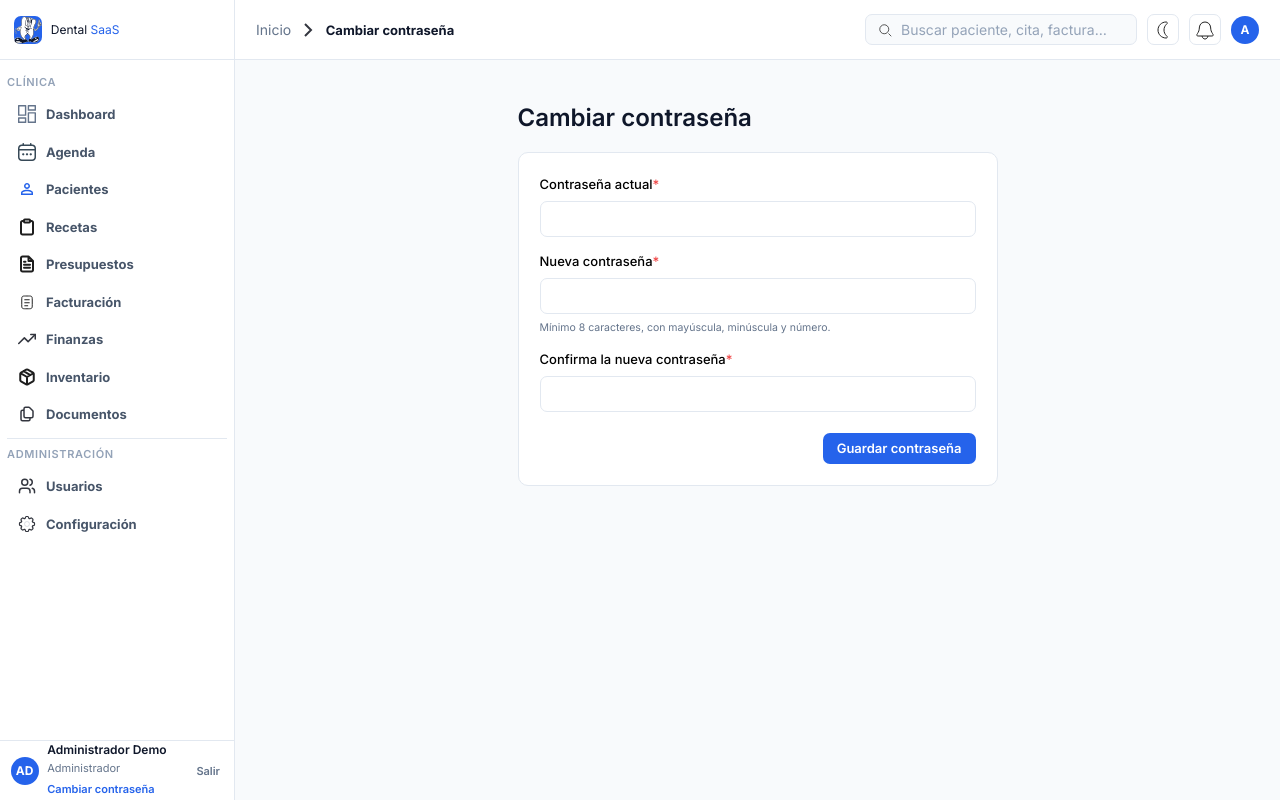
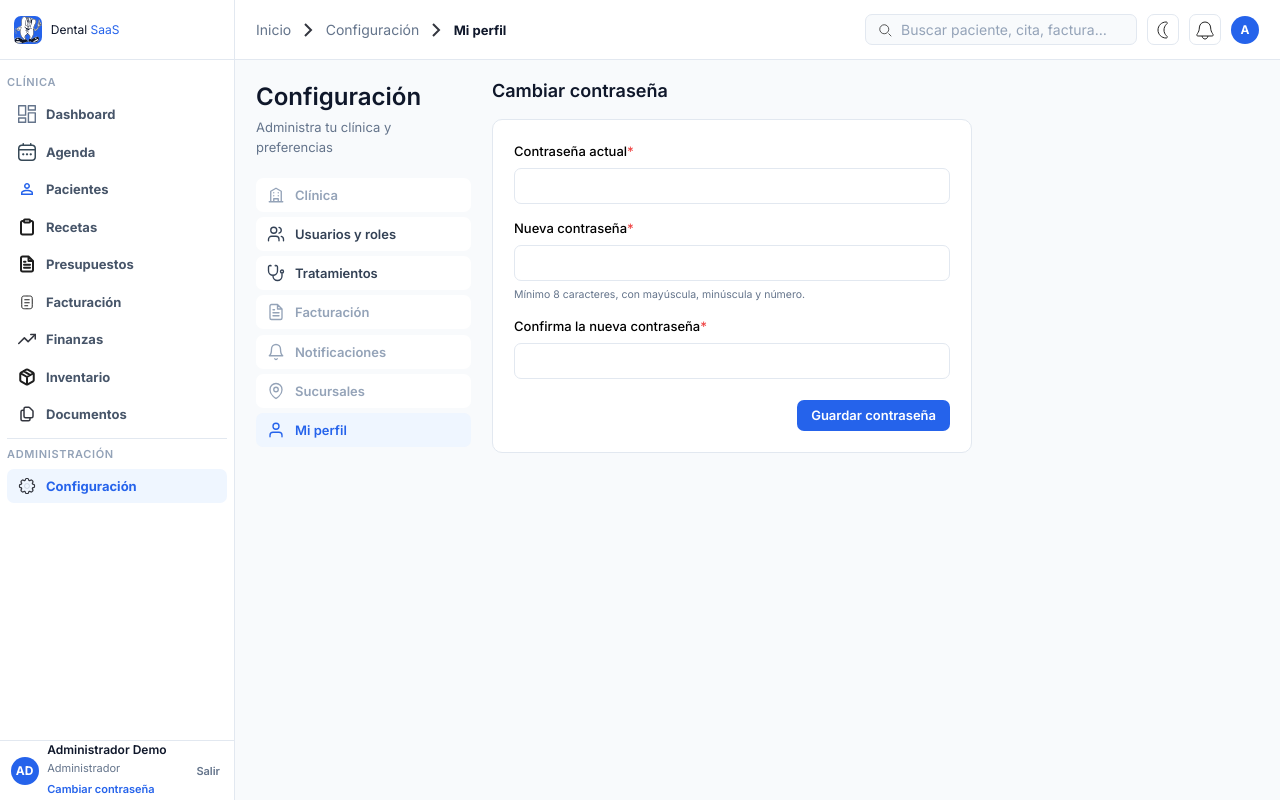
Before and after one commit to JesusEscudero-S/DentalSaaS, a Laravel app: page /cambiar-contrasena in a window 1280 px wide. Run offline with Laravel 10, Linux system fonts and the light colour scheme; a user stored in the database is signed in; data comes from the database, SQL or seed files in the repository; style sheets or scripts are compiled from the project's sources; parts of the project's set-up code (start-up, migrations or seed data) failed here and were passed over.

Commit message:
Desbloquea Configuración con Usuarios y roles, Tratamientos y Mi perfil
Co-Authored-By: Claude Opus 5.5 <noreply@anthropic.com>

```diff
--- a/resources/views/components/layouts/app.blade.php
+++ b/resources/views/components/layouts/app.blade.php
@@ -67,20 +67,13 @@
 
             <div class="my-1 h-px bg-slate-200"></div>
             <p class="pb-1 text-overline uppercase text-slate-400">Administración</p>
-            {{-- Módulo 1. Gestión de usuarios --}}
-            <a href="{{ route('users.index') }}" @if ($active === 'usuarios') aria-current="page" @endif
+            {{-- Configuración (Figma): adentro están Usuarios y roles (módulo 1), Tratamientos, Mi perfil… --}}
+            <a href="{{ route('settings.index') }}" @if ($active === 'configuracion') aria-current="page" @endif
                 @class([
                     'flex items-center gap-3 rounded-lg px-3 py-2 text-body-md font-bold transition-colors',
-                    'bg-primary-50 text-primary-600' => $active === 'usuarios',
-                    'text-slate-600 hover:bg-slate-100 hover:text-slate-900' => $active !== 'usuarios',
+                    'bg-primary-50 text-primary-600' => $active === 'configuracion',
+                    'text-slate-600 hover:bg-slate-100 hover:text-slate-900' => $active !== 'configuracion',
                 ])>
-                <svg class="size-[18px] shrink-0" viewBox="0 0 24 24" fill="none" stroke="#33363F" stroke-width="2" stroke-linecap="round" stroke-linejoin="round" aria-hidden="true">
-                    <path d="M16 21v-2a4 4 0 00-4-4H6a4 4 0 00-4 4v2" /><circle cx="9" cy="7" r="4" /><path d="M22 21v-2a4 4 0 00-3-3.87M16 3.13a4 4 0 010 7.75" />
-                </svg>
-                Usuarios
-            </a>
-            <a href="#" aria-disabled="true" title="Disponible próximamente"
-                class="flex cursor-not-allowed items-center gap-3 rounded-lg px-3 py-2 text-body-md font-bold text-slate-600">
                 <x-ui.icon name="nav-configuracion" :size="18" />
                 Configuración
             </a>
--- /dev/null
+++ b/resources/views/components/settings/shell.blade.php
@@ -0,0 +1,54 @@
+{{--
+    Shell de Configuración (Figma: "Configuración"): título, menú de secciones a la izquierda y contenido.
+    Las secciones sin pantalla todavía se muestran deshabilitadas ("Disponible próximamente").
+
+    Uso: <x-settings.shell active="usuarios" section="Usuarios y roles"> … </x-settings.shell>
+--}}
+@props(['active' => 'usuarios', 'section' => null, 'title' => null])
+
+@php
+    // [clave, etiqueta, ruta o null, ícono]
+    $sections = [
+        ['clinica', 'Clínica', null, 'M3 21h18M5 21V7l7-4 7 4v14M9 21v-4h6v4M9 9h.01M15 9h.01M9 13h.01M15 13h.01'],
+        ['usuarios', 'Usuarios y roles', route('users.index'), 'M16 21v-2a4 4 0 00-4-4H6a4 4 0 00-4 4v2M9 11a4 4 0 100-8 4 4 0 000 8zM22 21v-2a4 4 0 00-3-3.87M16 3.13a4 4 0 010 7.75'],
+        ['tratamientos', 'Tratamientos', route('settings.treatments'), 'M4.8 2.3A.3.3 0 105 2H4a2 2 0 00-2 2v5a6 6 0 006 6 6 6 0 006-6V4a2 2 0 00-2-2h-1a.2.2 0 10.3.3M8 15v1a6 6 0 006 6 6 6 0 006-6v-4M22 10a2 2 0 11-4 0 2 2 0 014 0z'],
+        ['facturacion', 'Facturación', null, 'M14 2H6a2 2 0 00-2 2v16a2 2 0 002 2h12a2 2 0 002-2V8zM14 2v6h6M16 13H8M16 17H8M10 9H8'],
+        ['notificaciones', 'Notificaciones', null, 'M18 8A6 6 0 006 8c0 7-3 9-3 9h18s-3-2-3-9M13.73 21a2 2 0 01-3.46 0'],
+        ['sucursales', 'Sucursales', null, 'M12 22s-8-4.5-8-11.8A8 8 0 0112 2a8 8 0 018 8.2c0 7.3-8 11.8-8 11.8zM12 13a3 3 0 100-6 3 3 0 000 6z'],
+        ['perfil', 'Mi perfil', route('password.change'), 'M20 21v-2a4 4 0 00-4-4H8a4 4 0 00-4 4v2M12 11a4 4 0 100-8 4 4 0 000 8z'],
+    ];
+    $breadcrumbs = $section ? ['Configuración' => route('settings.index'), $section => null] : ['Configuración' => null];
+@endphp
+
+<x-layouts.app :title="$title ?? $section ?? 'Configuración'" active="configuracion" :breadcrumbs="$breadcrumbs">
+    <div class="flex gap-6">
+        <aside class="w-[215px] shrink-0">
+            <h1 class="text-h1 text-slate-900">Configuración</h1>
+            <p class="pt-1 text-body-md text-slate-500">Administra tu clínica y preferencias</p>
+
+            <nav class="mt-6 flex flex-col gap-1.5" aria-label="Secciones de configuración">
+                @foreach ($sections as [$key, $label, $href, $icon])
+                    @php $isActive = $key === $active; @endphp
+                    <a href="{{ $href ?? '#' }}"
+                        @if (! $href) aria-disabled="true" title="Disponible próximamente" @endif
+                        @if ($isActive) aria-current="page" @endif
+                        @class([
+                            'flex items-center gap-3 rounded-lg px-3 py-2 text-body-md font-semibold transition-colors',
+                            'bg-primary-50 text-primary-600' => $isActive,
+                            'bg-white text-slate-700 hover:bg-slate-100 hover:text-slate-900' => ! $isActive && $href,
+                            'cursor-not-allowed bg-white text-slate-400' => ! $href,
+                        ])>
+                        <svg class="size-[18px] shrink-0" viewBox="0 0 24 24" fill="none" stroke="currentColor" stroke-width="1.8" stroke-linecap="round" stroke-linejoin="round" aria-hidden="true">
+                            <path d="{{ $icon }}" />
+                        </svg>
+                        {{ $label }}
+                    </a>
+                @endforeach
+            </nav>
+        </aside>
+
+        <div class="min-w-0 flex-1">
+            {{ $slot }}
+        </div>
+    </div>
+</x-layouts.app>
--- a/resources/views/users/change-password.blade.php
+++ b/resources/views/users/change-password.blade.php
@@ -1,8 +1,8 @@
 {{-- Módulo 1, P7 "Mi perfil": cada usuario cambia su propia contraseña. --}}
-<x-layouts.app title="Cambiar contraseña" :breadcrumbs="['Cambiar contraseña' => null]">
-    <div class="mx-auto flex max-w-[480px] flex-col gap-5 pt-6">
+<x-settings.shell active="perfil" section="Mi perfil" title="Cambiar contraseña">
+    <div class="flex max-w-[480px] flex-col gap-5">
         <div>
-            <h1 class="text-h1 text-slate-900">Cambiar contraseña</h1>
+            <h2 class="text-[18px] font-semibold text-slate-900">Cambiar contraseña</h2>
         </div>
 
         <form method="POST" action="{{ route('password.change.update') }}" class="flex flex-col gap-4 rounded-[10px] border border-slate-200 bg-white p-6" novalidate>
@@ -17,4 +17,4 @@
             </div>
         </form>
     </div>
-</x-layouts.app>
+</x-settings.shell>
--- a/resources/views/users/index.blade.php
+++ b/resources/views/users/index.blade.php
@@ -8,11 +8,11 @@
     $currentId = app(\App\Support\CurrentOrganization::class)->member()?->id;
 @endphp
 
-<x-layouts.app title="Usuarios" active="usuarios" :breadcrumbs="['Usuarios' => null]">
+<x-settings.shell active="usuarios" section="Usuarios y roles">
     {{-- Encabezado --}}
     <div class="flex items-start justify-between gap-6 pb-5">
         <div class="py-[3px]">
-            <h1 class="text-h1 text-slate-900">Gestión de usuarios</h1>
+            <h2 class="text-[18px] font-semibold text-slate-900">Usuarios y roles</h2>
             <p class="pt-[3px] text-body font-semibold text-slate-400">
                 {{ $activeCount }} {{ $activeCount === 1 ? 'usuario activo' : 'usuarios activos' }}
             </p>
@@ -147,4 +147,4 @@
     @push('modals')
         @include('users.partials.modals')
     @endpush
-</x-layouts.app>
+</x-settings.shell>
--- /dev/null
+++ b/routes/modules/configuracion.php
@@ -0,0 +1,10 @@
+<?php
+
+use App\Http\Controllers\Settings\SettingsController;
+use Illuminate\Support\Facades\Route;
+
+// Configuración (Figma): Usuarios y roles (/usuarios, módulo 1), Tratamientos y Mi perfil (/cambiar-contrasena).
+Route::prefix('configuracion')->name('settings.')->group(function () {
+    Route::get('/', [SettingsController::class, 'index'])->name('index');
+    Route::get('/tratamientos', [SettingsController::class, 'treatments'])->name('treatments');
+});
--- a/routes/web.php
+++ b/routes/web.php
@@ -18,6 +18,7 @@ Route::middleware(['auth', 'organization', 'session.current'])->group(function (
     Route::get('/cambiar-contrasena', [PasswordChangeController::class, 'edit'])->name('password.change');
     Route::put('/cambiar-contrasena', [PasswordChangeController::class, 'update'])->name('password.change.update');
 
+    require __DIR__.'/modules/configuracion.php';
     require __DIR__.'/modules/usuarios.php';
     require __DIR__.'/modules/pacientes.php';
     require __DIR__.'/modules/agenda.php';
```
Also changed, not shown: app/Http/Controllers/Settings/SettingsController.php (added, +44 -0 lines), resources/views/settings/treatments.blade.php (added, +71 -0 lines), tests/Feature/Settings/SettingsTest.php (added, +47 -0 lines).
